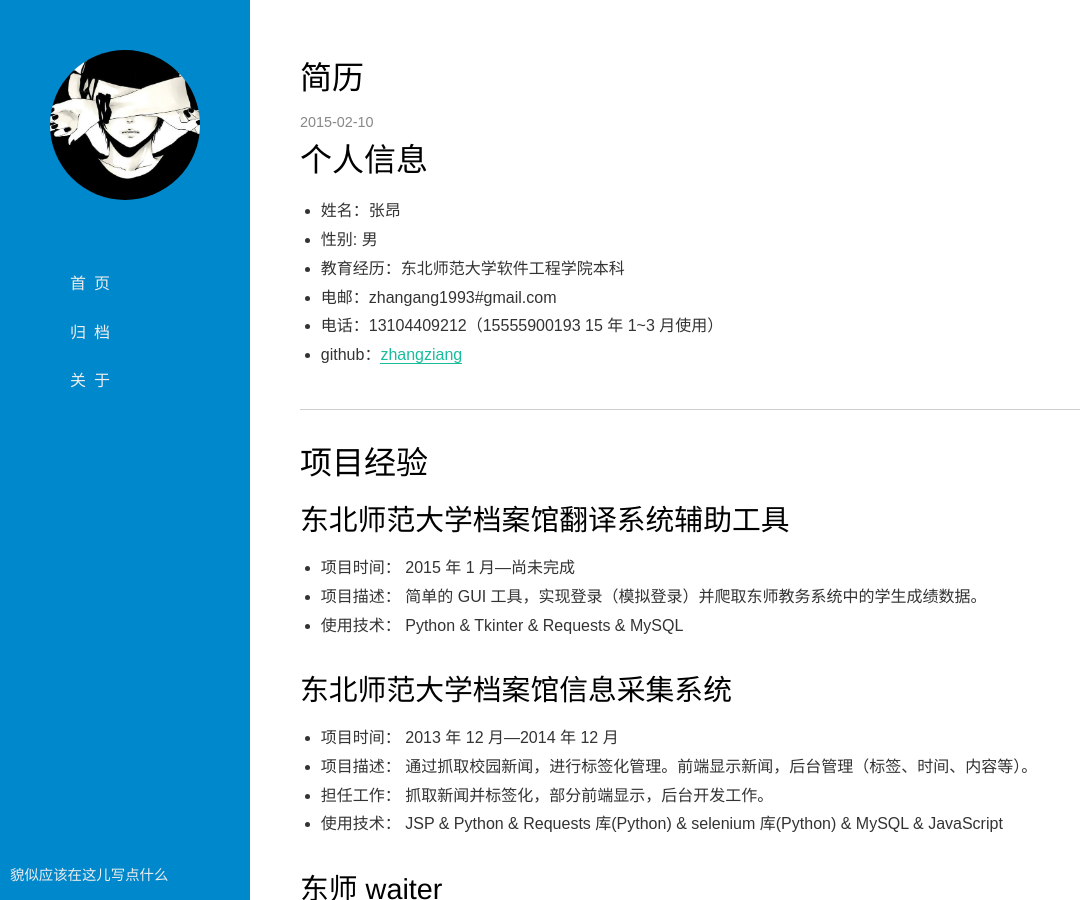
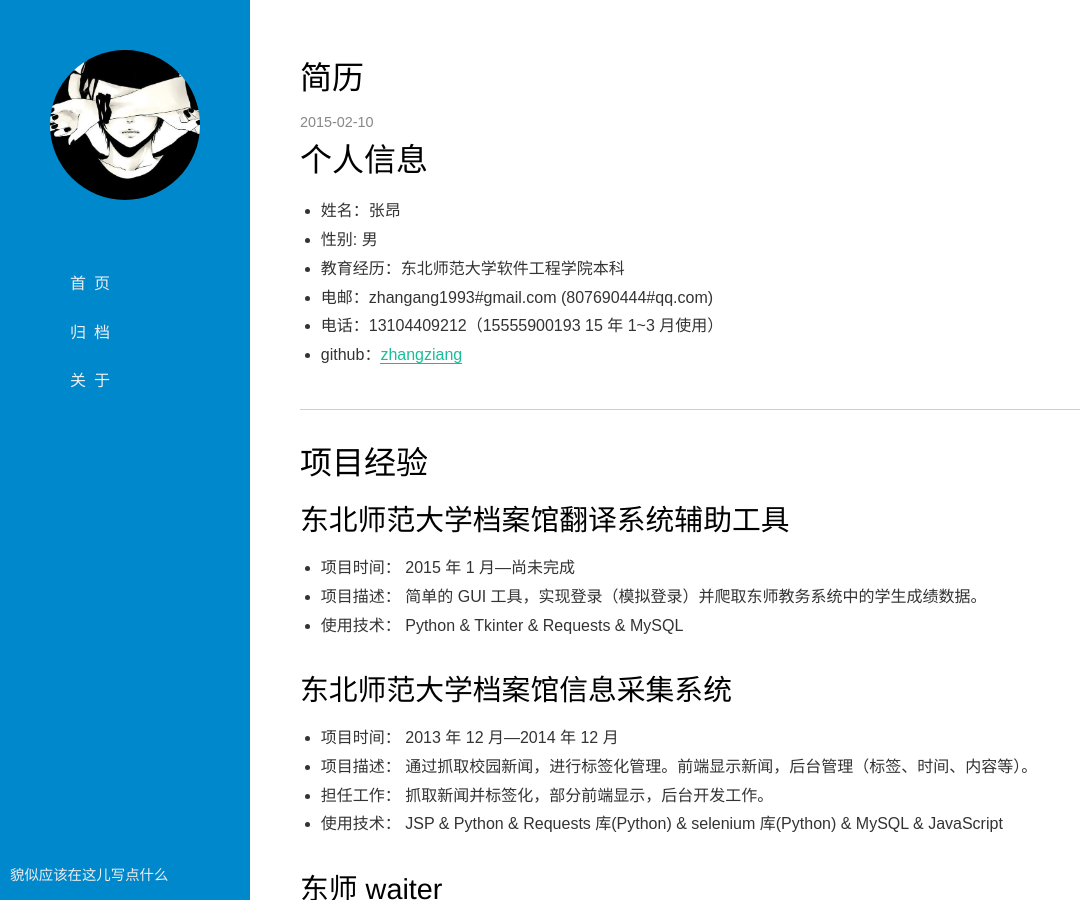
Before and after one commit to for-l00p/zhangziang.github.io, a Jekyll site: the page built from _posts/2015-02-10-resume.md, in a window 1280 px wide and 900 px high. Shown: the whole window, without its empty margins (0-1080 px from the left). Built offline with Jekyll 4.4.1, drawn with Linux system fonts in a browser that asks for light colours; Markdown is read by kramdown in place of the engine named in the settings.

Commit message:
little change

```diff
--- a/_posts/2015-02-10-resume.md
+++ b/_posts/2015-02-10-resume.md
@@ -8,7 +8,7 @@ date: 2015-02-10
 - 姓名：张昂
 - 性别: 男
 - 教育经历：东北师范大学软件工程学院本科
-- 电邮：zhangang1993#gmail.com
+- 电邮：zhangang1993#gmail.com (807690444#qq.com)
 - 电话：13104409212（15555900193 15 年 1~3 月使用）
 - github：[zhangziang](https://github.com/zhangziang)
 
```
